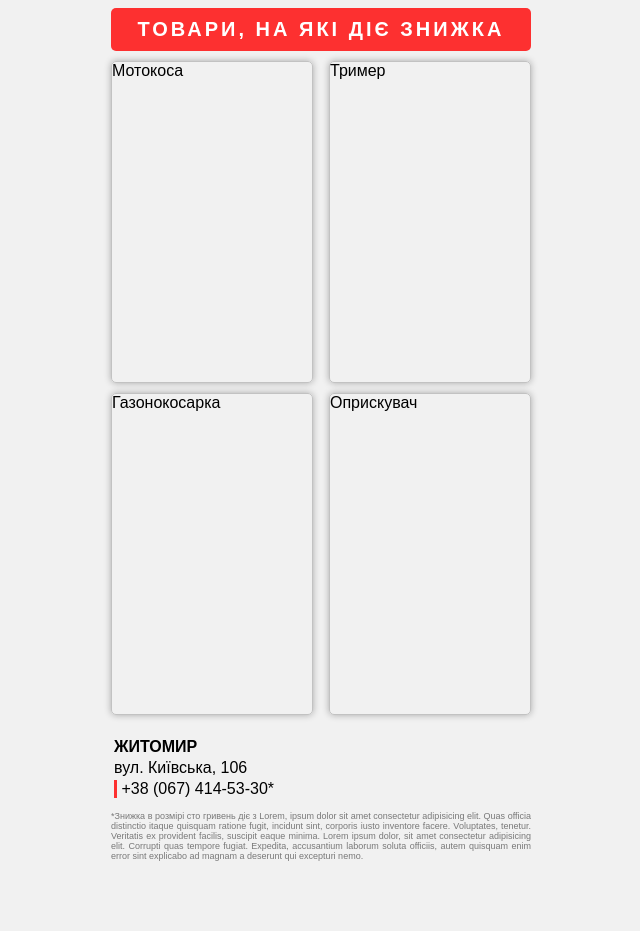
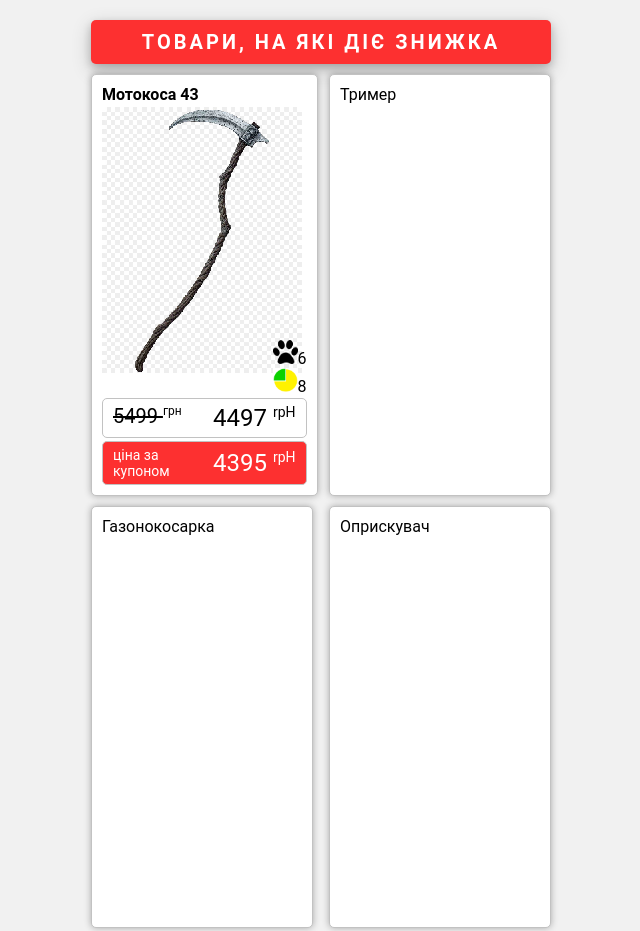
Before and after one commit to Dyeduh/GameMarket_Dyeduh, a plain HTML site: page market.html in a window 1280 px wide. Shown: the top 931 px of the page, without its empty margins (319-959 px from the left). Before the commit the page ends 869 px from the top, so only its background shows below. Drawn offline with Linux system fonts and the light colour scheme.

Commit message:
motokosa

```diff
--- a/market.css
+++ b/market.css
@@ -1,12 +1,16 @@
 body {
-    font-family: sans-serif;
+    margin: 0px;
+    padding: 0px;
+    box-sizing: border-box;
+
+    font-family: Roboto;
     background-color: #f1f1f1;
     display: flex;
     justify-content: center;
 }
 
 content {
-    width: 420px;
+    width: 460px;
     display: flex;
     flex-direction: column;
     justify-content: center;
@@ -22,7 +26,9 @@ div {
     width: auto;
     color: white;
     padding: 10px;
+    margin-top: 20px;
     border-radius: 5px;
+    box-shadow: 0 4px 8px rgba(0, 0, 0, 0.2), 0 6px 20px 0 rgba(0, 0, 0, 0.19);
     text-transform: uppercase;
     font-size: 20px;
     text-align: center;
@@ -39,12 +45,85 @@ div {
 }
 
 .item {
-    width: 200px;
-    height: 320px;
+    min-width: 200px;
+    min-height: 400px;
     margin-bottom: 10px;
+    padding: 10px;
+    background-color: #ffffff;
     border: 1px solid rgb(194, 194, 194);
     border-radius: 5px;
     box-shadow: 0 0 7px rgba(0, 0, 0, 0.3);
+    display: flex;
+    flex-direction: column;
+    justify-content: space-between;
+}
+
+.item-title {
+    font-weight: bold;
+}
+
+.item-image {
+    height: 200px;
+}
+
+.parts-pay {
+    margin-top: 30px;
+    display: flex;
+    flex-direction: column;
+    align-items: flex-end;
+    justify-content: center;
+}
+
+.parts-pay img {
+    height: 24px;
+}
+
+.price {
+    border: 1px solid rgb(194, 194, 194);
+    border-radius: 5px;
+    padding: 5px 10px;
+    display: flex;
+}
+.price div:first-child {
+    width: 100px;
+    font-size: 20px;
+}
+
+.price div:first-child span {
+    text-decoration-line: line-through;
+}
+
+.price div:first-child sup {
+    font-size: 12px;
+}
+
+.price div:last-child {
+    font-size: 24px;
+}
+
+.price div:last-child sup {
+    font-size: 14px;
+}
+
+.bonus {
+    background: rgb(253, 48, 48);
+    color: white;
+    border-radius: 5px;
+    display: flex;
+    align-items: center;
+}
+
+.bonus div:first-child {
+    width: 100px;
+    font-size: 14px;
+}
+
+.bonus div:last-child {
+    font-size: 24px;
+}
+
+.bonus div:last-child sup {
+    font-size: 14px;
 }
 
 .contacts p {
@@ -53,6 +132,7 @@ div {
 
 .contacts p:first-child {
     font-weight: bold;
+    letter-spacing: 1px;
 }
 
 .contacts p:last-child {
--- a/market.html
+++ b/market.html
@@ -12,7 +12,24 @@
     <content>
         <div class="title">Товари, на які діє знижка</div>
         <div class="items">
-            <div class="item">Мотокоса</div>
+            <div class="item">
+                <div class="item-title">Мотокоса 43</div>
+                <div class="item-image">
+                <img src="img/moto.jpg" alt="Мотокоса 43">
+                </div>
+                <div class="parts-pay">
+                <div><img src="img/paw.png" alt="">6</div>
+                <div><img src="img/pb.png" alt="">8</div>
+                </div>
+                <div class="price">
+                <div><span>5499 </span><sup>грн</sup></div>
+                <div><span>4497 </span><sup>rpH</sup></div>
+                </div>
+                <div class="price bonus">
+                <div>ціна за купоном</div>
+                <div><span>4395 </span><sup>rpH</sup></div>
+                </div>
+                </div>
             <div class="item">Тример</div>
             <div class="item">Газонокосарка </div>
             <div class="item">Оприскувач</div>
@@ -22,12 +39,7 @@
             <p>вул. Київська, 106</p>
                 <p> &nbsp;+38 (067) 414-53-30*</p>
         </div>
-        <div class="license">*Знижка в розмірі сто гривень діє з Lorem, ipsum dolor sit amet consectetur
-            adipisicing elit. Quas officia distinctio itaque quisquam ratione fugit, incidunt sint, corporis iusto
-            inventore facere. Voluptates,
-            tenetur. Veritatis ex provident facilis, suscipit eaque minima. Lorem ipsum dolor, sit amet consectetur
-            adipisicing elit. Corrupti quas tempore fugiat. Expedita, accusantium laborum soluta officiis, autem
-            quisquam enim error sint explicabo ad magnam a deserunt qui excepturi nemo.</div>
+        <div class="license">*Знижка в розмірі сто гривень діє з Lorem, ipsum dolor sit amet consectetur adipisicing elit. Quas officia distinctio itaque quisquam ratione fugit, incidunt sint, corporis iusto inventore facere. Voluptates, tenetur. Veritatis ex provident facilis, suscipit eaque minima. Lorem ipsum dolor, sit amet consectetur adipisicing elit. Corrupti quas tempore fugiat. Expedita, accusantium laborum soluta officiis, autem quisquam enim error sint explicabo ad magnam a deserunt qui excepturi nemo.</div>
     </content>
 </body>
 
```
Also changed, not shown: img/moto.jpg (added), img/paw.png (added), img/pb.png (added).
